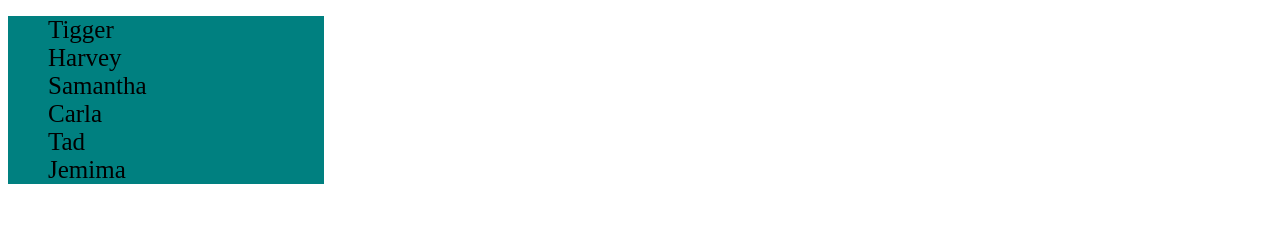
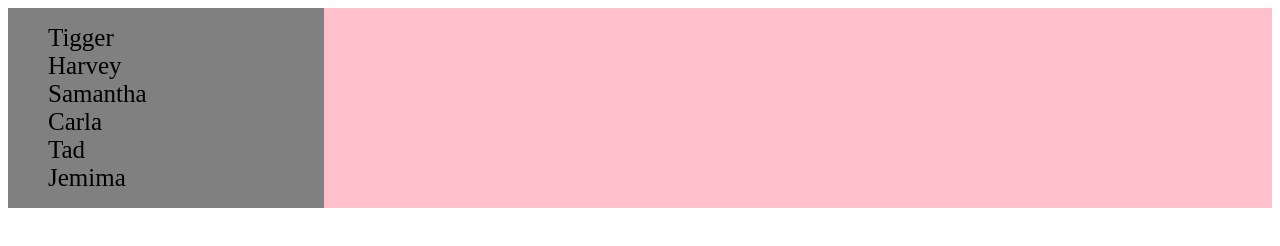
Before and after one commit to markup-mitchell/catclicker, a plain HTML site: page index.html in a window 1280 px wide. Drawn offline with Linux system fonts and the light colour scheme.

Commit message:
flex working

```diff
--- a/index.html
+++ b/index.html
@@ -10,10 +10,11 @@
   <meta name="description" content="Udacity Project v0.1">
   <link rel="stylesheet" href="style.css">
 </head>
-
-<div class="listBox"></div>
-<div class="bigDisplay"></div>
-
+<body>
+<div class="container">
+  <div class="listBox"></div>
+  <div class="bigDisplay"></div>
+</div>
 
 
 
--- a/scripts.js
+++ b/scripts.js
@@ -42,7 +42,8 @@ function addToList(obj) {
   const item = document.createElement('li');
   const name = document.createTextNode(obj.name);
   item.addEventListener('click', function() {
-    makeItem(obj)
+    makeItem(obj);
+    item.style.color = 'blue'; // how to turn this off on next selection?
     }
   );
   item.appendChild(name);
--- a/style.css
+++ b/style.css
@@ -1,17 +1,15 @@
 .container {
-  width: 100%;
-  height: auto;
   display: flex;
-  justify-content: space-between;
+  background: pink;
 }
 
 .bigDisplay {
-  width: 70%;
+  width: 50%;
 }
 
 .listBox {
   width: 25%;
-  background: teal;
+  background: grey;
 }
 
 .displayBox {
@@ -19,7 +17,6 @@
   flex-direction: column;
   align-items: center;
   background: grey;
-  padding: 2px;
 }
 
 
```
